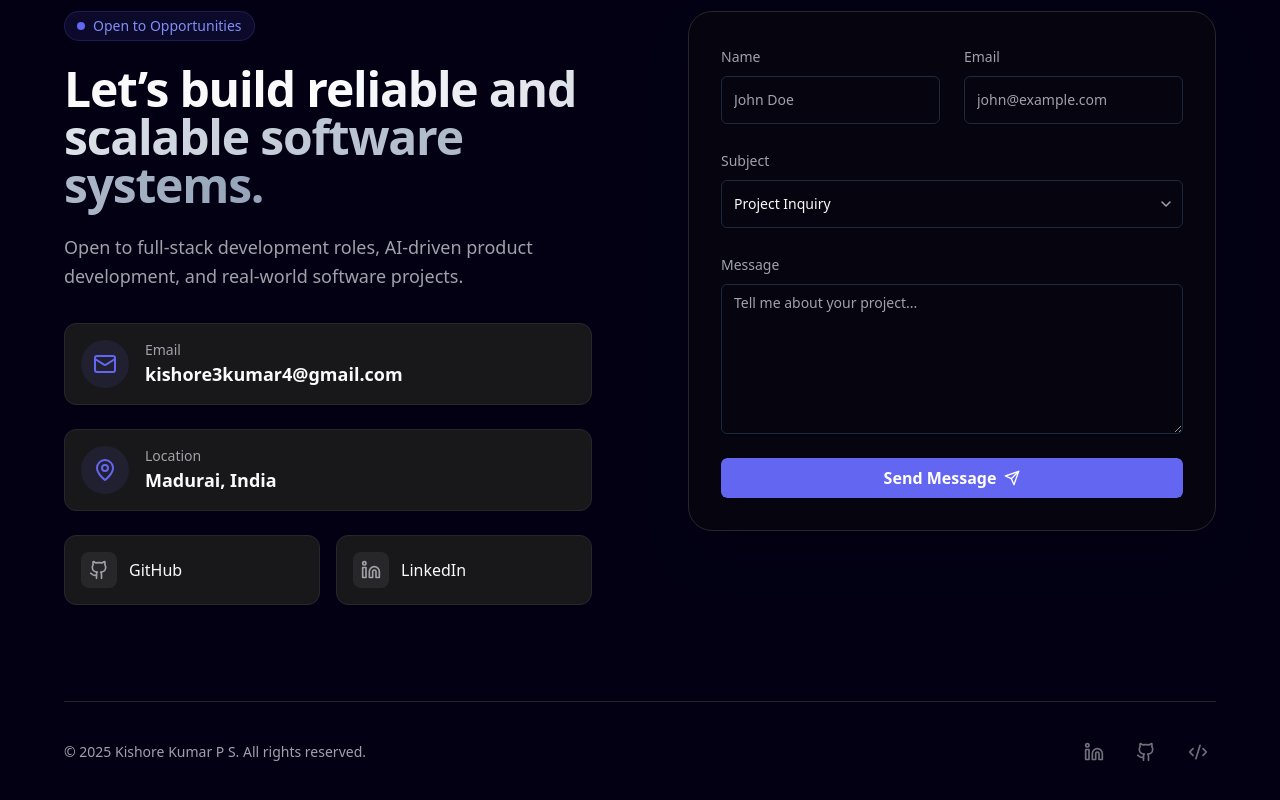
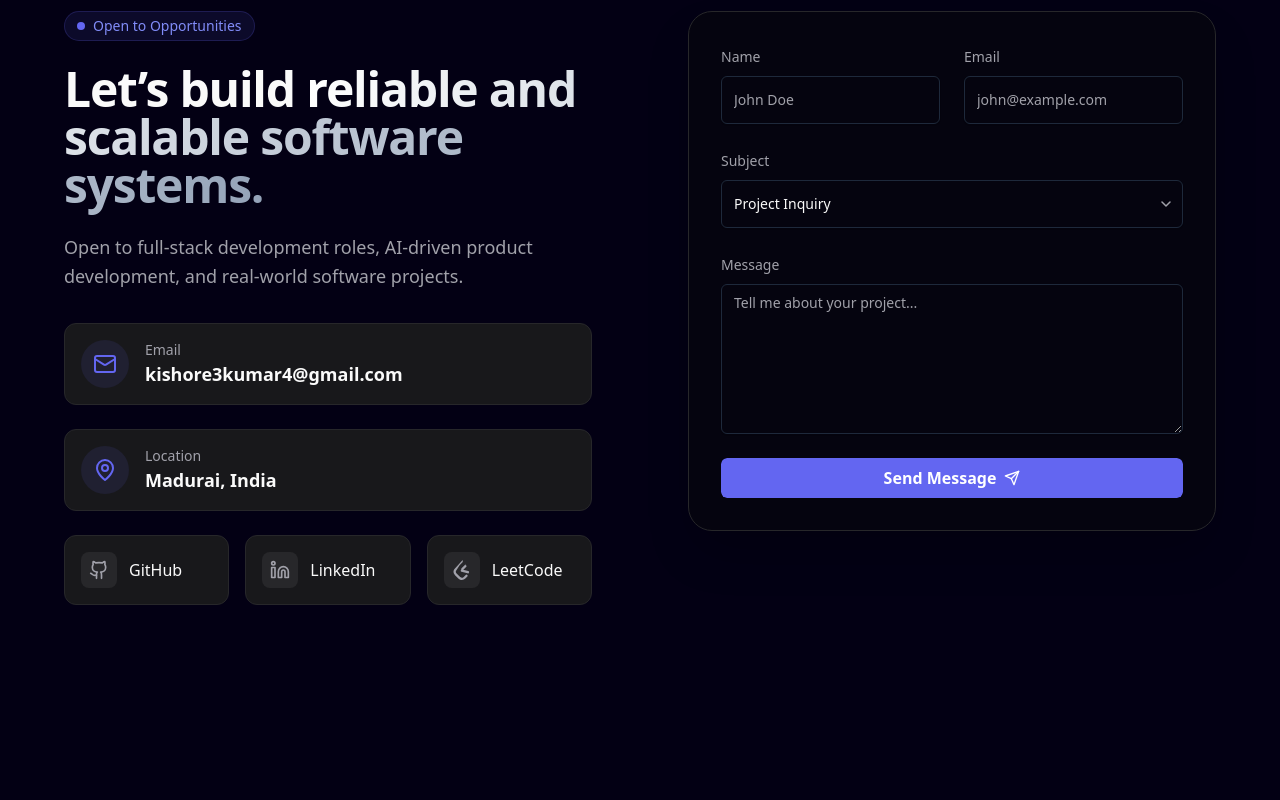
Before and after one commit to Kishorekumarps07/portfolio, a Next.js app: page / in a window 1280 px wide. Shown: the part 6598-7398 px from the top of the page. After the commit the page ends 7299 px from the top, so only its background shows below. Built offline with nearby package versions, Linux system fonts and the light colour scheme.

Commit message:
feat: Add LeetCode button to contact section and improve social links layout

```diff
--- a/components/sections/contact.tsx
+++ b/components/sections/contact.tsx
@@ -2,10 +2,24 @@
 
 import { useState } from "react";
 import { motion } from "framer-motion";
-import { Send, Github, Linkedin, Mail, CheckCircle, AlertCircle, MapPin, Code2 } from "lucide-react";
+import { Send, Github, Linkedin, Mail, CheckCircle, AlertCircle, MapPin } from "lucide-react";
 import { Button } from "@/components/ui/button";
 import { FadeIn } from "@/components/ui/motion";
 import { cn } from "@/lib/utils";
+
+function LeetCodeIcon({ className }: { className?: string }) {
+    return (
+        <svg
+            role="img"
+            viewBox="0 0 24 24"
+            xmlns="http://www.w3.org/2000/svg"
+            fill="currentColor"
+            className={className}
+        >
+            <path d="M13.483 0a1.374 1.374 0 0 0-.961.438L7.116 6.226l-3.854 4.126a5.266 5.266 0 0 0-1.209 2.104 5.35 5.35 0 0 0-.125.513 5.527 5.527 0 0 0 .062 2.362 5.83 5.83 0 0 0 .349 1.017 5.938 5.938 0 0 0 1.271 1.818l4.277 4.193.039.038c2.248 2.165 5.852 2.133 8.063-.074l2.396-2.392c.54-.54.54-1.414.003-1.955a1.378 1.378 0 0 0-1.951-.003l-2.396 2.392a3.021 3.021 0 0 1-4.205.038l-.02-.019-4.276-4.193c-.652-.64-.972-1.469-.948-2.263a2.68 2.68 0 0 1 .066-.523 2.545 2.545 0 0 1 .619-1.164L9.13 6.434l3.482-3.82c.49-.536.467-1.359-.051-1.872a1.365 1.365 0 0 0-.943-.448Zm3.302 5.466c-.632.062-1.226.338-1.636.758l-3.666 3.748a1.379 1.379 0 0 0 .012 1.952c.54.536 1.415.534 1.953-.017l3.666-3.748c.319-.327.42-.765.267-1.144-.153-.38-.492-.626-.884-.663-.037-.003-.075-.005-.112-.005Zm-4.966 6.008c-.76.012-1.377.633-1.366 1.393.008.575.367 1.082.894 1.259l7.357 1.838a1.381 1.381 0 1 0 .67-2.677l-7.357-1.838a1.374 1.374 0 0 0-.198-.015Z" />
+        </svg>
+    );
+}
 
 export function Contact() {
     const [formState, setFormState] = useState<"idle" | "submitting" | "success" | "error">("idle");
@@ -69,7 +83,7 @@ export function Contact() {
                                     </div>
                                 </div>
 
-                                <div className="grid grid-cols-2 gap-4">
+                                <div className="grid grid-cols-1 sm:grid-cols-3 gap-4">
                                     <a href="https://github.com/Kishorekumarps07" target="_blank" rel="noopener noreferrer" className="flex items-center p-4 rounded-xl bg-zinc-50 dark:bg-zinc-900 border border-zinc-200 dark:border-zinc-800 hover:border-indigo-500/50 transition-colors group">
                                         <div className="p-2 rounded-lg bg-zinc-100 dark:bg-zinc-800 text-zinc-600 dark:text-zinc-400 group-hover:bg-black group-hover:text-white dark:group-hover:bg-white dark:group-hover:text-black transition-colors duration-300">
                                             <Github className="w-5 h-5" />
@@ -77,11 +91,18 @@ export function Contact() {
                                         <span className="ml-3 font-medium">GitHub</span>
                                     </a>
 
-                                    <a href="https://www.linkedin.com/in/kishorekumarps/" target="_blank" rel="noopener noreferrer" className="flex items-center p-4 rounded-xl bg-zinc-50 dark:bg-zinc-900 border border-zinc-200 dark:border-zinc-800 hover:border-indigo-500/50 transition-colors group">
+                                    <a href="https://linkedin.com/in/kishore" target="_blank" rel="noopener noreferrer" className="flex items-center p-4 rounded-xl bg-zinc-50 dark:bg-zinc-900 border border-zinc-200 dark:border-zinc-800 hover:border-indigo-500/50 transition-colors group">
                                         <div className="p-2 rounded-lg bg-zinc-100 dark:bg-zinc-800 text-zinc-600 dark:text-zinc-400 group-hover:bg-[#0077b5] group-hover:text-white transition-colors duration-300">
                                             <Linkedin className="w-5 h-5" />
                                         </div>
                                         <span className="ml-3 font-medium">LinkedIn</span>
+                                    </a>
+
+                                    <a href="https://leetcode.com/u/kishore_kumar_p_s/" target="_blank" rel="noopener noreferrer" className="flex items-center p-4 rounded-xl bg-zinc-50 dark:bg-zinc-900 border border-zinc-200 dark:border-zinc-800 hover:border-indigo-500/50 transition-colors group">
+                                        <div className="p-2 rounded-lg bg-zinc-100 dark:bg-zinc-800 text-zinc-600 dark:text-zinc-400 group-hover:bg-[#FFA116] group-hover:text-white transition-colors duration-300">
+                                            <LeetCodeIcon className="w-5 h-5" />
+                                        </div>
+                                        <span className="ml-3 font-medium">LeetCode</span>
                                     </a>
                                 </div>
                             </div>
@@ -193,46 +214,6 @@ export function Contact() {
                         </div>
                     </FadeIn>
                 </div>
-
-                {/* Footer Section */}
-                <div className="mt-24 pt-8 border-t border-zinc-200 dark:border-zinc-800 flex flex-col md:flex-row justify-between items-center gap-6">
-                    <p className="text-sm text-muted-foreground text-center md:text-left">
-                        &copy; {new Date().getFullYear()} Kishore Kumar P S. All rights reserved.
-                    </p>
-
-                    <div className="flex items-center gap-4">
-                        <a
-                            href="https://www.linkedin.com/in/kishorekumarps/"
-                            target="_blank"
-                            rel="noopener noreferrer"
-                            className="p-2 rounded-full text-zinc-500 hover:text-indigo-500 hover:bg-indigo-500/10 transition-all duration-300"
-                            aria-label="LinkedIn Profile"
-                        >
-                            <Linkedin className="w-5 h-5" />
-                        </a>
-                        <a
-                            href="https://github.com/Kishorekumarps07"
-                            target="_blank"
-                            rel="noopener noreferrer"
-                            className="p-2 rounded-full text-zinc-500 hover:text-indigo-500 hover:bg-indigo-500/10 transition-all duration-300"
-                            aria-label="GitHub Profile"
-                        >
-                            <Github className="w-5 h-5" />
-                        </a>
-                        <a
-                            href="https://leetcode.com/u/kishore_kumar_p_s/"
-                            target="_blank"
-                            rel="noopener noreferrer"
-                            className="p-2 rounded-full text-zinc-500 hover:text-indigo-500 hover:bg-indigo-500/10 transition-all duration-300 relative group"
-                            aria-label="LeetCode Profile"
-                        >
-                            <Code2 className="w-5 h-5" />
-                            <span className="absolute -top-10 left-1/2 -translate-x-1/2 bg-zinc-900 text-zinc-50 text-xs px-2 py-1 rounded opacity-0 group-hover:opacity-100 transition-opacity whitespace-nowrap pointer-events-none">
-                                LeetCode
-                            </span>
-                        </a>
-                    </div>
-                </div>
             </div>
         </section>
     );
```
